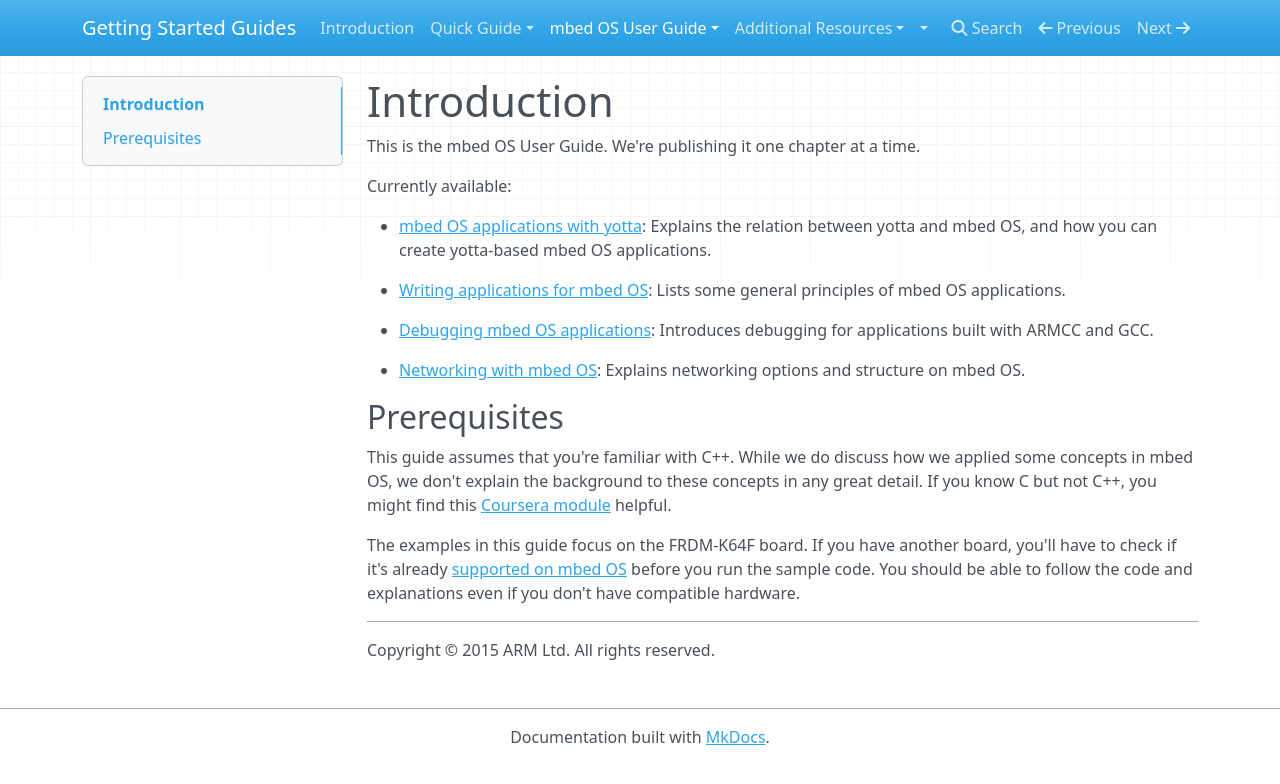
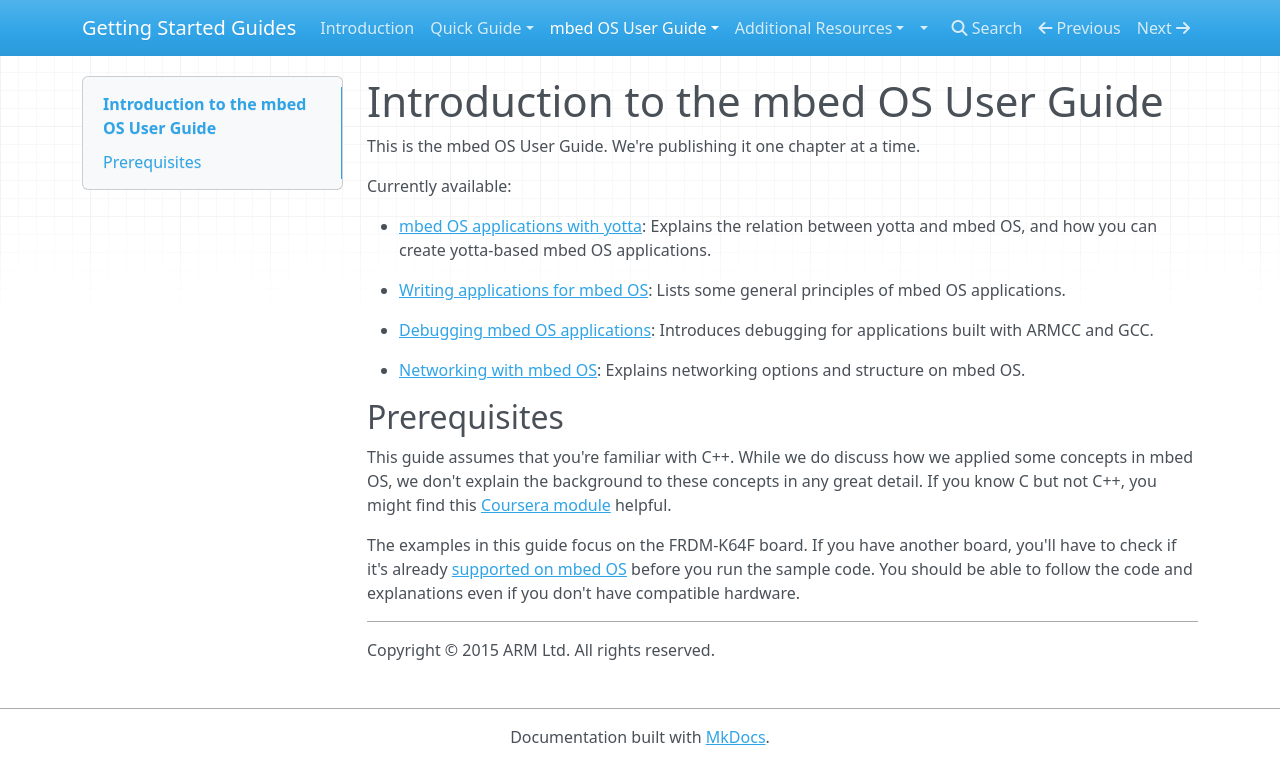
Before and after one commit to ARMmbed/GettingStartedmbedOS, an MkDocs documentation site: the page built from Docs/Full_Guide/guide_index.md, in a window 1280 px wide. Shown: the top 784 px of the page. Built offline with MkDocs 1.6.1, drawn with Linux system fonts in a browser that asks for light colours; nearby versions of some CDN libraries; old or Windows-style settings are respelled for this version of MkDocs.

Commit message:
Changing title

```diff
--- a/Docs/Full_Guide/guide_index.md
+++ b/Docs/Full_Guide/guide_index.md
@@ -1,4 +1,4 @@
-# Introduction
+# Introduction to the mbed OS User Guide
 
 This is the mbed OS User Guide. We're publishing it one chapter at a time.
 
```
